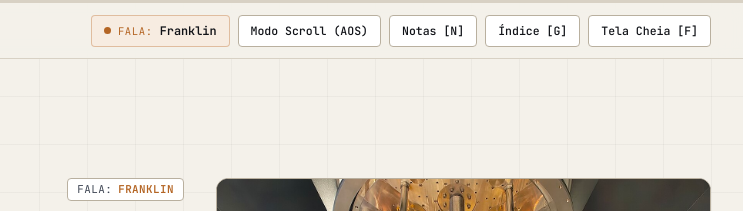
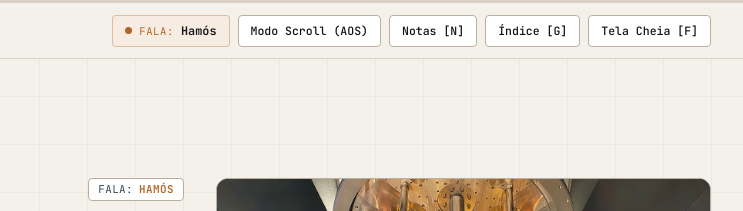
Before and after one commit to GustavoBeckerDev/computacao-quantica, a plain HTML site: page index.html in a window 1280 px wide. Shown: the top 211 px of the page, 537-1280 px from the left. Drawn offline with nearby package versions, Linux system fonts and the light colour scheme.

Commit message:
chore: atualiza divisão de apresentadores por slide (Hamós, Gustavo, Franklin, Jackson, Erik)

```diff
--- a/index.html
+++ b/index.html
@@ -36,7 +36,7 @@
       <button class="presenter-pill" id="presenter-pill" title="Integrante responsável por este slide — clique para abrir o roteiro de fala (N)">
         <span class="presenter-dot" aria-hidden="true"></span>
         <span class="presenter-kicker">Fala:</span>
-        <strong id="presenter-name">Franklin</strong>
+        <strong id="presenter-name">Hamós</strong>
       </button>
       <button class="ctrl-btn" id="btn-mode" title="Alternar entre Modo Slide e Modo Scroll (AOS)">
         Modo Scroll (AOS)
--- a/script.js
+++ b/script.js
@@ -18,48 +18,48 @@
   // Roteiro de fala simples e natural, com divisão oficial para os 5 integrantes do Grupo 1
   const speakerNotes = [
     {
-      name: 'Franklin',
-      speaker: 'Franklin • Capa (Abertura)',
+      name: 'Hamós',
+      speaker: 'Hamós • Capa (Abertura)',
       text: 'Diga assim: "Hoje vamos sair do bit tradicional que a gente conhece na disciplina para entender o qubit. Nosso objetivo é explicar de forma simples o que é computação quântica, como ela funciona por dentro, onde já existe na prática e o que ainda falta para ela chegar mais perto da gente."'
     },
     {
-      name: 'Franklin',
-      speaker: 'Franklin • Etapa 1 (O Problema & Sycamore)',
-      text: 'Explique direto: "O computador quântico não veio substituir o seu notebook. Ele existe porque problemas com milhões de combinações travam os chips comuns. Em 2019, o Google provou isso na prática com esse chip real na foto, o Sycamore: ele resolveu em ~3 minutos um cálculo que levaria um tempo absurdo em supercomputadores comuns." (Passa a fala para o Hamós.)'
-    },
-    {
       name: 'Hamós',
-      speaker: 'Hamós • Etapa 2 (Duelo ao Vivo + 2ⁿ)',
-      text: 'CLIQUE EM "INICIAR CORRIDA"! Enquanto anima, explique: "Na esquerda, o computador comum testa uma opção por vez até achar a resposta. Na direita, o chip quântico coloca todas as opções juntas, reforça a certa e apaga as erradas — terminando em muito menos passos. Depois arraste a barra até 53 qubits para mostrar que cada novo qubit dobra a capacidade." (Passa a fala para o Erik.)'
-    },
-    {
-      name: 'Erik',
-      speaker: 'Erik • Etapa 3 (Os 4 Segredos)',
-      text: 'Use analogias clicando em cada botão: (1) Superposição = moeda girando (0 e 1 ao mesmo tempo até você parar); (2) Emaranhamento = duas moedas conectadas à distância; (3) Interferência = ondas que reforçam a resposta certa e cancelam as erradas; (4) Decoerência = calor ou vibração estragando o cálculo. (Passa a fala para o Gustavo.)'
+      speaker: 'Hamós • Etapa 1 (O Problema & Sycamore)',
+      text: 'Explique direto: "O computador quântico não veio substituir o seu notebook. Ele existe porque problemas com milhões de combinações travam os chips comuns. Em 2019, o Google provou isso na prática com esse chip real na foto, o Sycamore: ele resolveu em ~3 minutos um cálculo que levaria um tempo absurdo em supercomputadores comuns." (Passa a fala para o Gustavo.)'
     },
     {
       name: 'Gustavo Becker',
-      speaker: 'Gustavo Becker • Etapa 4 (Circuito & 4 Tipos de Chips)',
+      speaker: 'Gustavo Becker • Etapa 2 (Duelo ao Vivo + 2ⁿ)',
+      text: 'CLIQUE EM "INICIAR CORRIDA"! Enquanto anima, explique: "Na esquerda, o computador comum testa uma opção por vez até achar a resposta. Na direita, o chip quântico coloca todas as opções juntas, reforça a certa e apaga as erradas — terminando em muito menos passos. Depois arraste a barra até 53 qubits para mostrar que cada novo qubit dobra a capacidade." (Segue no próximo slide.)'
+    },
+    {
+      name: 'Gustavo Becker',
+      speaker: 'Gustavo Becker • Etapa 3 (Os 4 Segredos)',
+      text: 'Use analogias clicando em cada botão: (1) Superposição = moeda girando (0 e 1 ao mesmo tempo até você parar); (2) Emaranhamento = duas moedas conectadas à distância; (3) Interferência = ondas que reforçam a resposta certa e cancelam as erradas; (4) Decoerência = calor ou vibração estragando o cálculo. (Passa a fala para o Franklin.)'
+    },
+    {
+      name: 'Franklin',
+      speaker: 'Franklin • Etapa 4 (Circuito & 4 Tipos de Chips)',
       text: 'Aponte a barra escura no topo: "Todo cálculo quântico segue 5 passos: zera os qubits, mistura as opções, conecta os pares, filtra a resposta certa e lê 0 ou 1." Depois compare os 4 jeitos de construir um qubit: supercondutor (muito rápido), íons (estável), pontos quânticos (parecido com chip de silício) e fótons (luz para redes). (Segue no próximo slide.)'
     },
     {
-      name: 'Gustavo Becker',
-      speaker: 'Gustavo Becker • Etapa 5 (Brasil: Unicamp & Aplicações)',
+      name: 'Franklin',
+      speaker: 'Franklin • Etapa 5 (Brasil: Unicamp & Aplicações)',
       text: 'Comece pelo quadro escuro: "Isso não é só lá fora! Na Unicamp em Campinas, junto com o CBPF, já fabricaram chip quântico supercondutor nacional a -273 °C, além de projetos no Instituto Eldorado e estudos na região de Sorocaba." Depois passe pelos 6 exemplos reais: remédios, Hyundai/Delta, senhas (PQC/QKD), HSBC, clima e IA. (Passa a fala para o Jackson.)'
     },
     {
       name: 'Jackson',
       speaker: 'Jackson • Etapa 6 (Desafios & Criogenia)',
-      text: 'Mostre a foto dourada do refrigerador: "Por que ninguém tem um notebook quântico? Porque o chip precisa ficar a -273 °C — mais frio que o espaço! Além disso, qualquer ruído gera erro, o que obriga a usar códigos especiais de correção (Shor, Steane e Superfície), ainda não há um único modelo padrão e o custo é altíssimo."'
+      text: 'Mostre a foto dourada do refrigerador: "Por que ninguém tem um notebook quântico? Porque o chip precisa ficar a -273 °C — mais frio que o espaço! Além disso, qualquer ruído gera erro, o que obriga a usar códigos especiais de correção (Shor, Steane e Superfície), ainda não há um único modelo padrão e o custo é altíssimo." (Passa a fala para o Erik.)'
     },
     {
-      name: 'Jackson',
-      speaker: 'Jackson • Etapa 7 (Futuro: Híbrida, NISQ → FTQC)',
-      text: 'Feche em 4 etapas simples: "Primeiro veremos computação híbrida (PC clássico + chip quântico juntos); depois a ciência acelerando; nas próximas décadas chips que corrigem os próprios erros (NISQ para FTQC); e a troca obrigatória das senhas do mundo (PQC) junto com os primeiros passos da Internet Quântica."'
+      name: 'Erik',
+      speaker: 'Erik • Etapa 7 (Futuro: Híbrida, NISQ → FTQC)',
+      text: 'Feche em 4 etapas simples: "Primeiro veremos computação híbrida (PC clássico + chip quântico juntos); depois a ciência acelerando; nas próximas décadas chips que corrigem os próprios erros (NISQ para FTQC); e a troca obrigatória das senhas do mundo (PQC) junto com os primeiros passos da Internet Quântica." (Segue para o encerramento.)'
     },
     {
-      name: 'Jackson + Grupo 1',
-      speaker: 'Jackson + Grupo 1 • Encerramento & Referências',
+      name: 'Erik',
+      speaker: 'Erik + Grupo 1 • Encerramento & Referências',
       text: 'Mostre as fontes consultadas (IBM Think, Plain Concepts, Exame e o destaque nacional da Unicamp/CBPF), agradeça ao Prof. Fabiano e à turma e abra para perguntas com todo o Grupo 1.'
     }
   ];
```
Also changed, not shown: 1 other file.
